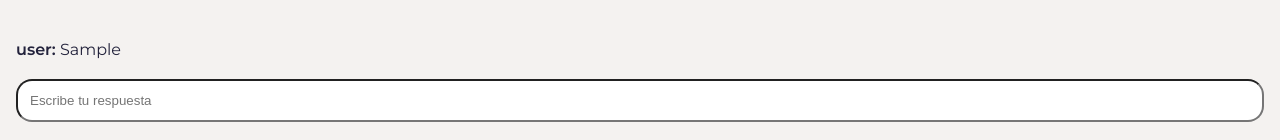
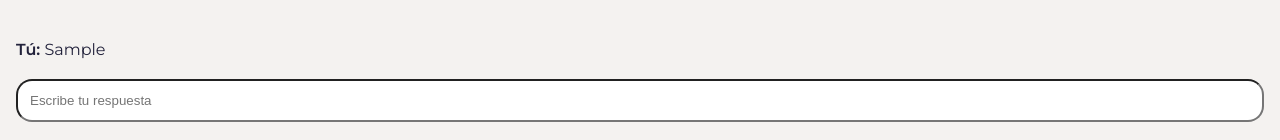
Before and after one commit to alejandroluisacosta/detox-mental-2.0, a React (Vite) app in the folder frontend/: page /onboarding in a window 1280 px wide. Both pictures are taken after typing "Sample" into the empty fields and a click on the button "Send". Shown: the top 140 px of the page. Built offline with nearby package versions, Linux system fonts and the light colour scheme; no server answers.

Commit message:
fix: role names in chat

```diff
--- a/frontend/src/Pages/Chat/Onboarding.jsx
+++ b/frontend/src/Pages/Chat/Onboarding.jsx
@@ -6,6 +6,16 @@ export default function Onboarding() {
   const [messages, setMessages] = useState([]);
   const [loading, setLoading] = useState(false);
   const [sessionId, setSessionId] = useState(crypto.randomUUID());
+
+  const handleRoleName = (role) => {
+    switch (role) {
+      case "user":
+        return "Tú";
+      default:
+        return "Tales";
+    }
+
+  }
 
   async function sendMessage(e) {
     e.preventDefault();
@@ -75,7 +85,7 @@ export default function Onboarding() {
       <div className="onboarding__message-container">
         {messages.map((m, i) => (
           <p className="onboarding__message" key={i}>
-            <strong>{m.role}:</strong> {m.content}
+            <strong>{handleRoleName(m.role)}:</strong> {m.content}
           </p>
         ))}
       </div>
```
Lines whose indentation alone changed are shown as unchanged.
